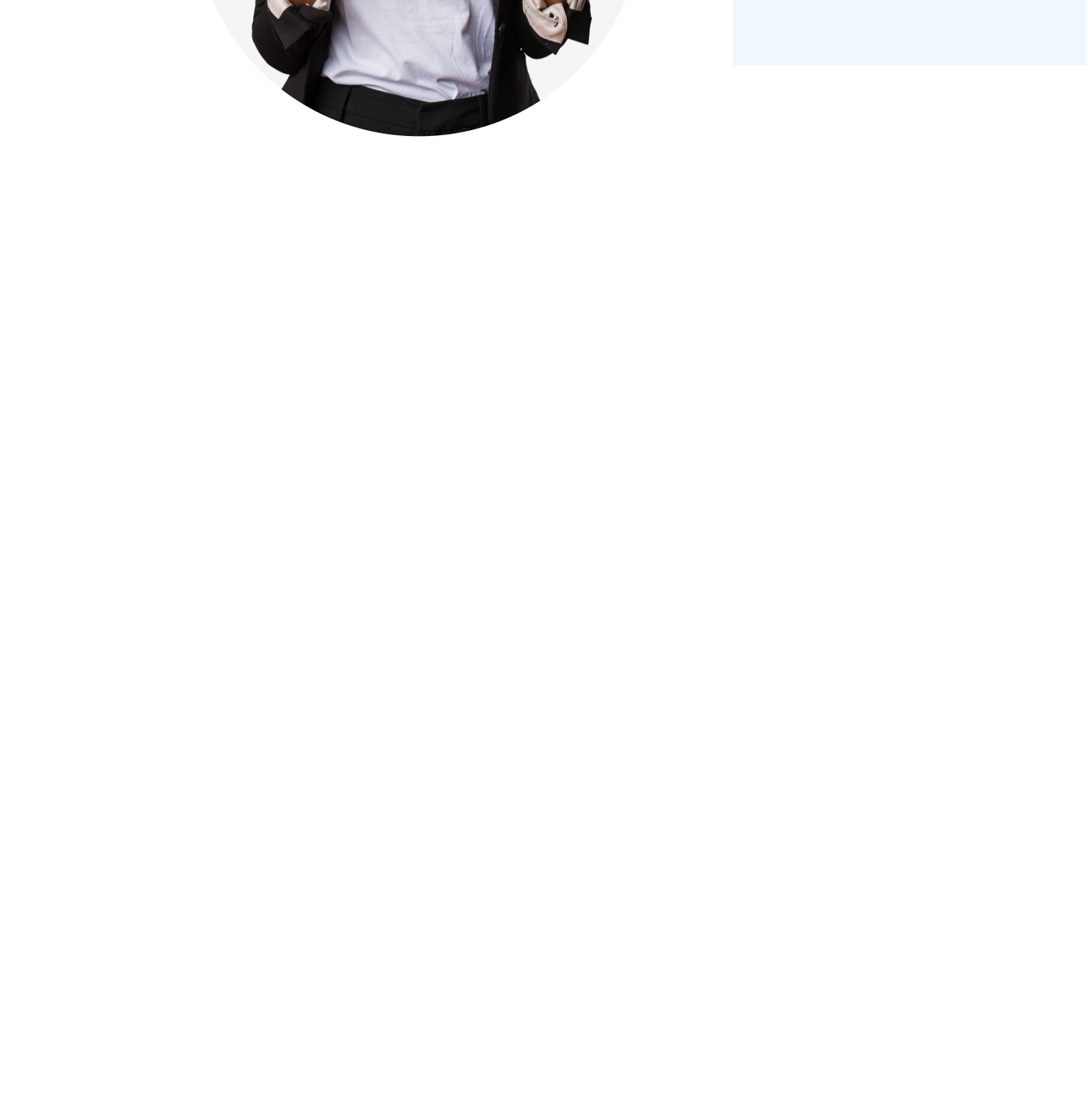
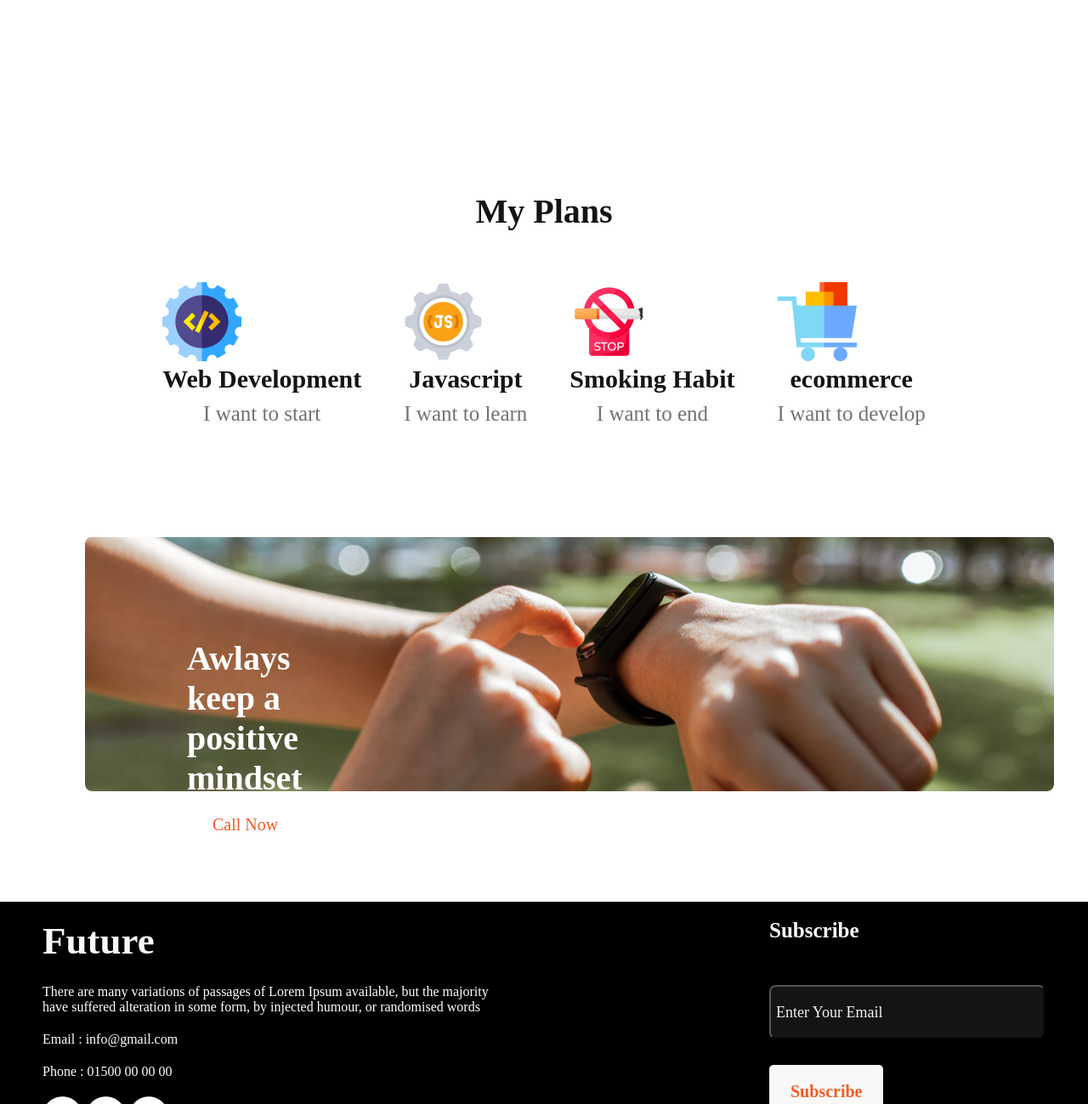
Before and after one commit to sadianila1/assignment-1, a plain HTML site: page index.html in a window 1280 px wide. Shown: the part 1501-2800 px from the top of the page at 85% size. Before the commit the page ends 1662 px from the top, so only its background shows below. Drawn offline with Linux system fonts and the light colour scheme.

Commit message:
git commit

```diff
--- a/index.html
+++ b/index.html
@@ -6,6 +6,7 @@
     <meta name="viewport" content="width=device-width, initial-scale=1.0">
     <title>Assignment-1</title>
     <link rel="stylesheet" href="styles/newyear.css">
+    <meta name="viewport" content="width=device-width, initial-scale=1">
     <meta name="viewport" content="width=device-width, initial-scale=1">
 </head>
 <body>
@@ -20,12 +21,14 @@
          </div>
     </header>
     <main>
-         <section>
+         <section class="failure">
             <div class="main-container">
                 <img class="main-image" src="images/person.png" alt="">
                 <div class="section-item">
                     <h2 class="section-title">My failures of previous year</h2>
                     <p class="section-description">Contrary to popular belief, Lorem Ipsum is not simply random text. It has roots in a piece of classical Latin literature from 45 BC, making it over 2000 years old. Richard McClintock.</p>
+                    <br>
+
                     <ul class="section-description">
                         <li>Contrary to popular belief, is not simply.</li>
                         <li>Contrary to popular belief.</li>
@@ -36,11 +39,71 @@
                 </div>
             </div>
          </section>
+<!--New section-->
+         <section class="plan">
+              <h3 class="section2-title">My Plans</h3>
+              <div class="plan-container">
+                <div>
+                    <img class="plan-image"src="images/icons/web.png" alt="">
+                    <h4 class="plan-title">Web Development</h4>
+                    <h5 class="plan-description">I want to start</h5>
+                </div>
+                <div>
+                    <img class="plan-image"src="images/icons/js.png" alt="">
+                    <h4 class="plan-title">Javascript</h4>
+                    <h5 class="plan-description">I want to learn</h5>
+                </div>
+                <div>
+                    <img class="plan-image"src="images/icons/smoke.png" alt="">
+                    <h4 class="plan-title">Smoking Habit</h4>
+                    <h5 class="plan-description">I want to end</h5>
+                </div>
+                <div>
+                    <img class="plan-image"src="images/icons/ecom.png" alt="">
+                    <h4 class="plan-title">ecommerce</h4>
+                    <h5 class="plan-description">I want to develop</h5>
+                </div>
+              </div>
+
+          </section>
+          <section class="mind">
+            <div class="mind-container">
+                <img class="mind-image"src="images/watch.png" alt="">
+                <div class="mind-text">
+                    <h1 class="img-text">Awlays keep a positive mindset</h1>
+                    <button class="mind-btn">Call Now</button>
+                </div>
+            </div>
+          </section>
 
     </main>
 
     <footer>
+        <section class="foot">
+            <div class="foot-container">
+                <div class="future-item">
+                    <h1 class="future-title">Future</h1>
+                    <p class="future-description">There are many variations of passages of Lorem Ipsum available, but the majority have suffered alteration in some form, by injected humour, or randomised words</p>
+                    <p class="future-description">Email : info@gmail.com</p>
+                    <p class="future-description">Phone : 01500 00 00 00</p>
+                    <div>
+                        <img src="images/icons/fb.png" alt="">
+                        <img src="images/icons/twitter.png" alt="">
+                        <img src="images/icons/youtube.png" alt="">
+                    </div>
 
+
+                </div>
+                <div class="subscription">
+                    <h2 class="subs-title">Subscribe</h2>
+                    <input class="input-btn" type="button" value="Enter Your Email">
+                    <p><button class="foot-btn">Subscribe</button></p>
+
+                </div>
+
+            </div>
+
+        </section>
     </footer>
 </body>
 </html>
--- a/styles/newyear.css
+++ b/styles/newyear.css
@@ -1,6 +1,12 @@
 * {
     font-family: 'Work Sans';
+    margin: 0;
 }
+
+section {
+    margin-top: 130px;
+}
+
 
 .head-container {
     position: relative;
@@ -10,22 +16,28 @@
 
 
 }
-.head-item{
+
+.head-item {
     position: absolute;
     left: 845px;
     top: 216px;
 }
-.head-title{
+
+.head-title {
     font-weight: 700;
     font-size: 65px;
     color: #151414;
+    margin-bottom: 20px;
 }
-.head-description{
+
+.head-description {
     font-weight: 400;
     font-size: 16px;
     color: #444343;
+    margin-bottom: 15px;
 }
-.head-button{
+
+.head-button {
     background-color: orangered;
     color: #FFFFFF;
     border-radius: 5px;
@@ -35,12 +47,14 @@ font-size: 20px;
     padding: 20px 25px;
 
 }
-.main-container{
+
+.main-container {
     display: flex;
     gap: 80px;
 }
-.section-item{
-    position: absolute;
+
+.section-item {
+
     left: 862px;
     top: 1178px;
     width: 416px;
@@ -48,26 +62,198 @@ height: 400px;
     right: 300px;
     bottom: 1650px;
     margin-bottom: 200px;
-background-color: aliceblue;
+    background-color:lavenderblush;
     align-items: center;
+    justify-content: center;
+    margin-top: 250px;
 
 }
-.section-title{
+
+.section-title {
     font-weight: 700;
     font-size: 40px;
     color: #151414;
+    margin-bottom: 20px;
 
 }
-.section-description{
+
+.section-description {
     font-weight: 400;
     font-size: 16px;
     color: #444343;
 
 }
-.main-image{
-    position: absolute;
+
+.main-image {
+
     width: 569px;
     height: 723.3px;
     left: 206px;
     top: 939px;
 }
+
+.failure {
+    margin: 0 auto;
+    max-width: 1140px;
+    left: 206px;
+    top: 939px;
+    justify-content: center;
+    align-items: center;
+    display: flex;
+    margin-top: 100px;
+}
+
+.section2-title {
+    font-weight: 700;
+    font-size: 40px;
+    color: #151414;
+    text-align: center;
+    margin-bottom: 60px;
+
+}
+
+.plan-container {
+    display: flex;
+    gap: 50px;
+    justify-content: center;
+}
+
+.plan-title {
+    font-weight: 700;
+    font-size: 30px;
+    color: #151414;
+    text-align: center;
+    margin-bottom: 10px;
+
+}
+
+.plan-description {
+    font-weight: 500;
+    font-size: 25px;
+    color: #737272;
+    text-align: center;
+}
+
+.plan-image {
+    left: 100px;
+}
+
+.mind-image {
+
+    border-radius: 8px;
+    justify-content: center;
+    align-items: center;
+    display: flex;
+    width: 1140px;
+    height: 300px;
+    left: 230px;
+    top: 2222.26px;
+
+
+
+}
+
+.mind {
+
+    margin-left: 100px;
+    margin-right: 100px;
+    background-repeat: no-repeat;
+}
+
+.mind-text {
+    position: absolute;
+    right: 800px;
+    top: 100px;
+    left: 100px;
+    bottom: 150px;
+    padding: 20px 20px;
+    margin-bottom: 20px;
+
+}
+
+.mind-container {
+    position: relative;
+}
+
+.img-text {
+    font-weight: 700;
+    font-size: 40px;
+    color: #FFFFFF;
+}
+
+.mind-btn {
+    border: 0;
+    border-radius: 5px;
+    font-size: 20px;
+
+    color: #F15B22;
+    background-color: white;
+    padding: 20px 30px;
+    margin-bottom: 50px;
+}
+
+.foot {
+    background-color: black;
+}
+
+.foot-container {
+    display: flex;
+    gap: 300px;
+    justify-content: center;
+    margin-left: 50px;
+    margin-right: 50px;
+}
+
+.future-title {
+    font-weight: 700;
+    font-size: 45px;
+    color: #F8F8F8;
+    margin-bottom: 25px;
+    margin-top: 20px;
+
+}
+
+.future-description {
+    font-weight: 400;
+    font-size: 16px;
+    color: #FFFFFF;
+    margin-bottom: 20px;
+
+}
+
+.foot-btn {
+    border-radius: 5px;
+    border: 0;
+    font-weight: 600;
+    font-size: 20px;
+    padding: 20px 25px;
+    color: #F15B22;
+    background-color: #F8F8F8;
+    margin-bottom: 100px;
+}
+
+.subs-title {
+    font-weight: 600;
+    font-size: 25px;
+    color: #FFFFFF;
+    margin-bottom: 50px;
+    margin-top: 20px;
+}
+
+.input-btn {
+    border-radius: 8px;
+    width: 325px;
+    height: 64px;
+    background: #151414;
+    color: #F3F3F3;
+    text-align: left;
+    font-weight: 400;
+font-size: 18px;
+margin-bottom: 30px;
+}
+.future-item{
+     left: 100px;
+}
+.subscription{
+    left: 100px;
+}
```
Lines whose indentation alone changed are shown as unchanged.
